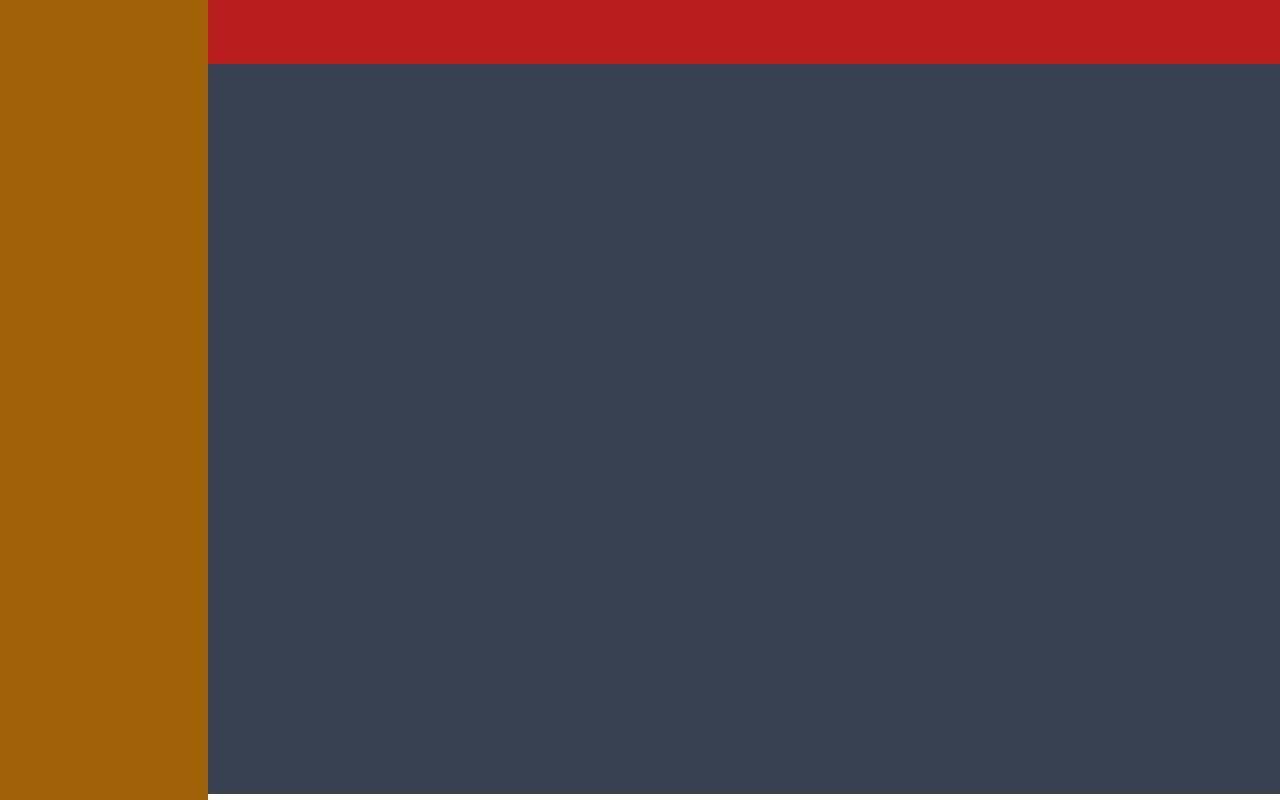
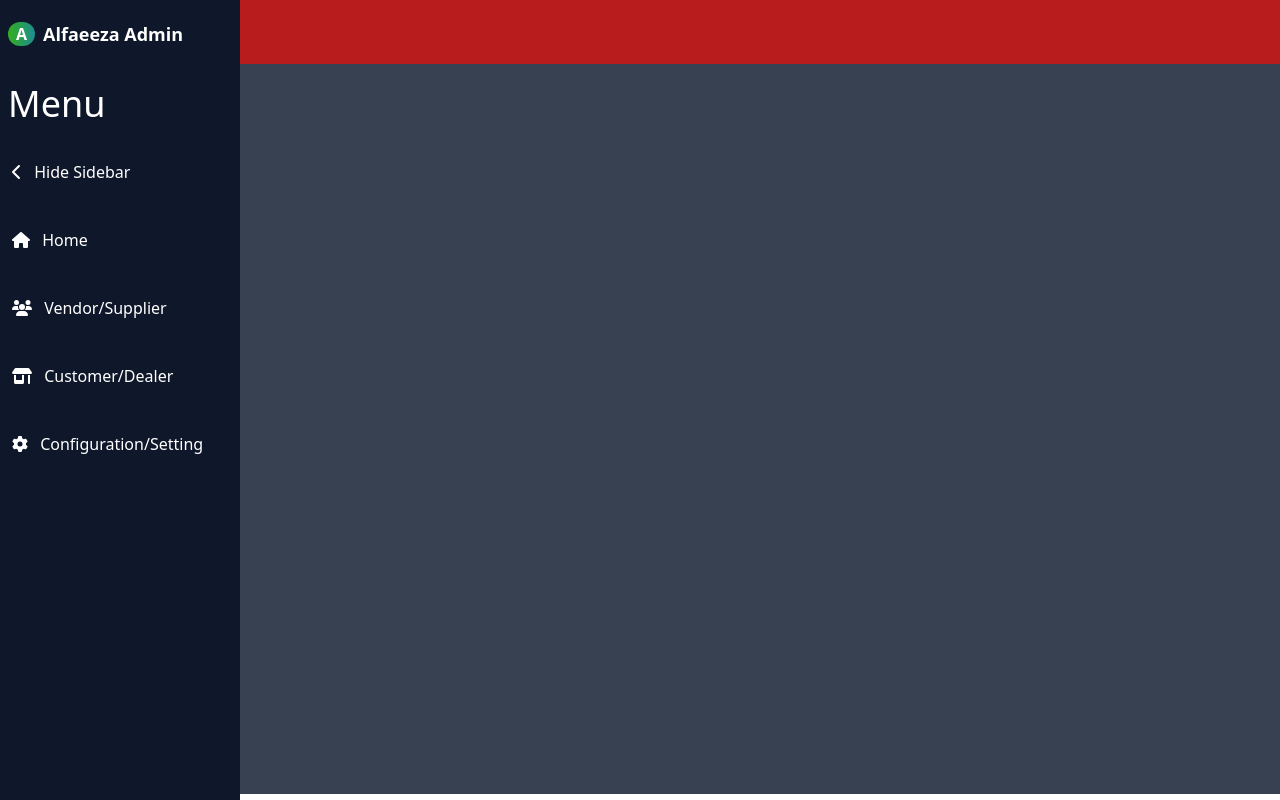
Before and after one commit to helmiariefm/adm-web-ui, a Vue app in the folder adm-web-ui/: page / in a window 1280 px wide. Built offline with nearby package versions, Linux system fonts and the light colour scheme.

Commit message:
install fontawesome, designing sidebar

```diff
--- a/adm-web-ui/package.json
+++ b/adm-web-ui/package.json
@@ -9,6 +9,9 @@
     "preview": "vite preview"
   },
   "dependencies": {
+    "@fortawesome/fontawesome-svg-core": "^6.4.0",
+    "@fortawesome/free-solid-svg-icons": "^6.4.0",
+    "@fortawesome/vue-fontawesome": "^3.0.3",
     "pinia": "^2.1.6",
     "vue": "^3.3.4"
   },
--- a/adm-web-ui/src/App.vue
+++ b/adm-web-ui/src/App.vue
@@ -1,10 +1,16 @@
 <script>
+  import Sidebar from "./organisms/Sidebar.vue"
+
+  export default{
+    components:{
+      Sidebar
+    }
+  }
 </script>
 
 <template>
   <!-- SIDEBAR -->
-  <div class="bg-yellow-700 w-52 h-full fixed">
-  </div>
+  <Sidebar/>
 
   <div>
     <!-- NAVBAR -->
--- /dev/null
+++ b/adm-web-ui/src/atoms/Button.vue
@@ -0,0 +1,25 @@
+<script>
+    export default {
+        props: {
+            label: {
+                type: String,
+                required: true,
+            },
+            icon: {
+                type: String,
+                default: "",
+            },
+            buttonClass: {
+                type: String,
+                default: "mt-7 w-full text-left hover:bg-slate-800 py-2 rounded-md",
+            },
+        },
+    };
+</script>
+
+<template>
+  <button :class="buttonClass">
+    <font-awesome-icon :icon="icon" class="mr-2" v-if="icon" />
+    {{ label }}
+  </button>
+</template>
--- a/adm-web-ui/src/main.js
+++ b/adm-web-ui/src/main.js
@@ -1,5 +1,13 @@
 import { createApp } from 'vue'
 import './style.css'
 import App from './App.vue'
+import { library } from '@fortawesome/fontawesome-svg-core';
+import { faChevronLeft, faHome, faUsers, faStoreAlt, faCog } from '@fortawesome/free-solid-svg-icons';
+import { FontAwesomeIcon } from '@fortawesome/vue-fontawesome';
 
-createApp(App).mount('#app')
+const app = createApp(App)
+
+library.add(faChevronLeft, faHome, faUsers, faStoreAlt, faCog);
+app.component('font-awesome-icon', FontAwesomeIcon);
+
+app.mount('#app')
--- /dev/null
+++ b/adm-web-ui/src/organisms/Sidebar.vue
@@ -0,0 +1,30 @@
+<script>
+    import Button from '../atoms/Button.vue';
+
+    export default{
+        components: {
+            Button
+        }
+    }
+</script>
+
+<template>
+    <div class="w-60 h-full fixed bg-slate-900 text-white">
+        <div id='judul' class='flex mx-2 pt-5'>
+            <div class='font-bold text-white bg-gradient-to-r from-[#32ae1e] to-[#1e8d91] px-2 h-6 my-auto rounded-full mr-2'>
+                <span class='text-base'>A</span>
+            </div>
+            <h1 class='text-lg font-semibold'>Alfaeeza Admin</h1>
+        </div>
+
+        <h1 class='mx-2 mt-9'>Menu</h1>
+
+        <div class='mx-3 flex flex-col items-start'>
+            <Button label="Hide Sidebar" icon="chevron-left"/>
+            <Button label="Home" icon="home"/>
+            <Button label="Vendor/Supplier" icon="users"/>
+            <Button label="Customer/Dealer" icon="store-alt"/>
+            <Button label="Configuration/Setting" icon="cog"/>
+        </div>
+    </div>
+</template>
```
Also changed, not shown: 1 other file (tests, documents, lock files or other folders).
